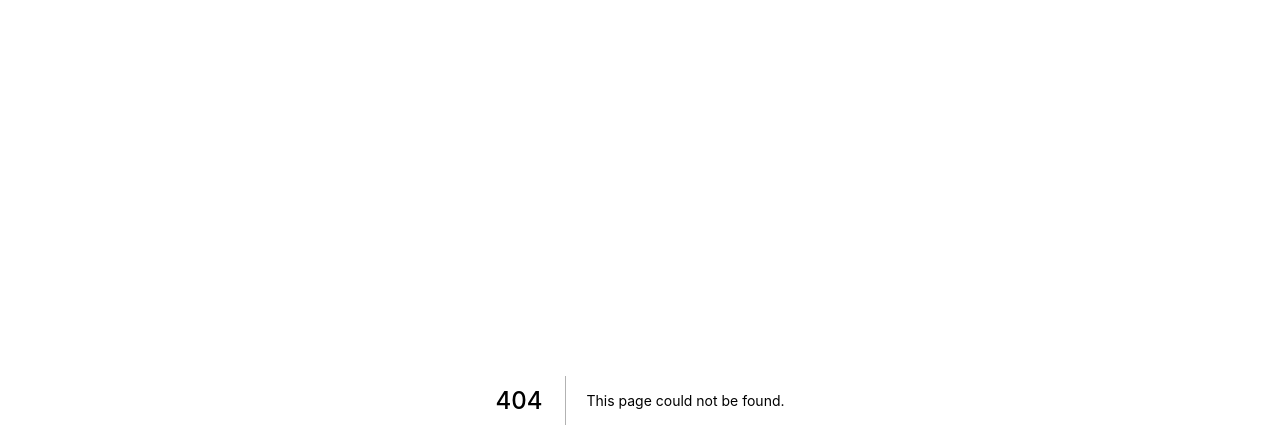
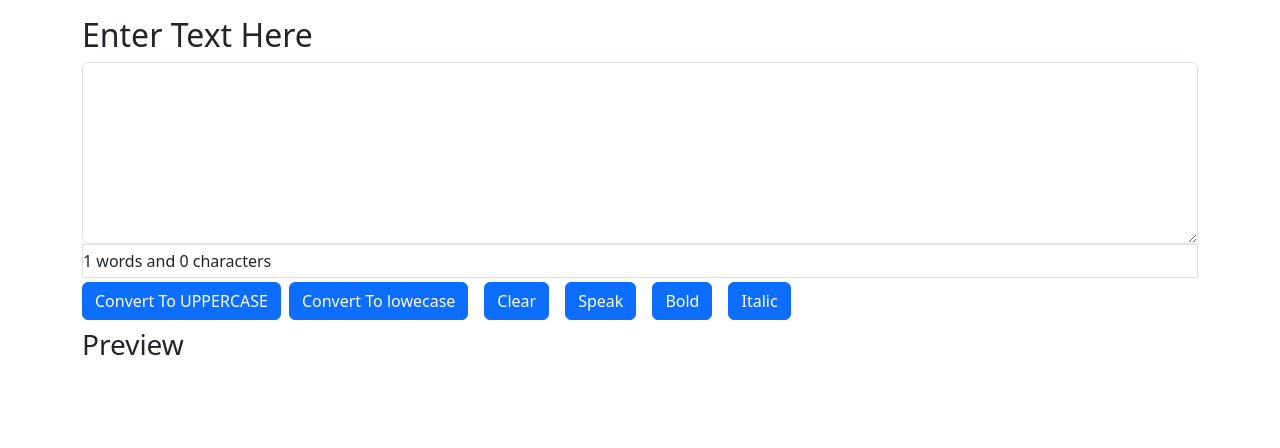
Before and after one commit to Shoaibv2/Shoaib-Khan, a Next.js app: page /components/Text in a window 1280 px wide. Before the commit this address had no page. Shown: the top 448 px of the page. Built offline with nearby package versions, Linux system fonts and the light colour scheme.

Commit message:
Add Text Count Function

```diff
--- a/pages/_app.js
+++ b/pages/_app.js
@@ -1,7 +1,25 @@
-import '../styles/globals.css'
+import "../styles/globals.css";
+import Head from "next/head";
+import Script from "next/script";
+import Header from "./components/Header";
+
+<Head>
+  <link
+    href="https://cdn.jsdelivr.net/npm/bootstrap@5.2.0-beta1/dist/css/bootstrap.min.css"
+    rel="stylesheet"
+    integrity="sha384-0evHe/X+R7YkIZDRvuzKMRqM+OrBnVFBL6DOitfPri4tjfHxaWutUpFmBp4vmVor"
+    crossorigin="anonymous"
+  ></link>
+</Head>;
 
 function MyApp({ Component, pageProps }) {
-  return <Component {...pageProps} />
+  return <Component {...pageProps} />;
 }
-
-export default MyApp
+<Script>
+  <script
+    src="https://cdn.jsdelivr.net/npm/bootstrap@5.2.0-beta1/dist/js/bootstrap.bundle.min.js"
+    integrity="sha384-pprn3073KE6tl6bjs2QrFaJGz5/SUsLqktiwsUTF55Jfv3qYSDhgCecCxMW52nD2"
+    crossorigin="anonymous"
+  ></script>
+</Script>;
+export default MyApp;
--- /dev/null
+++ b/pages/components/FeaturedSection.jsx
@@ -0,0 +1,3 @@
+export default function FeaturedSection() {
+  return;
+}
--- /dev/null
+++ b/pages/components/Header.jsx
@@ -0,0 +1,23 @@
+import "bootstrap/dist/css/bootstrap.css";
+export default function Header(props) {
+  const primaryhead = props.primaryhead;
+  const primaryLinks = [];
+  for (let x = 0; x < primaryhead.length; x++) {
+    primaryLinks.push(<a>{primaryhead[x]}</a>);
+  }
+
+  const secondaryhead = props.secondaryhead;
+  const secondaryLinks = [];
+  for (let x = 0; x < secondaryhead.length; x++) {
+    secondaryLinks.push(<a>{secondaryhead[x]}</a>);
+  }
+  return (
+    <header className="d-flex py-2 mx-2">
+      <div className="row">
+        <div className="col-1">Sk</div>
+        <div className="col-8 d-flex">{primaryLinks}</div>
+        <div className="col-3">{secondaryLinks}</div>
+      </div>
+    </header>
+  );
+}
--- /dev/null
+++ b/pages/components/Sections.jsx
@@ -0,0 +1,5 @@
+import FeaturedSection from "./FeaturedSection";
+
+export default function Sections() {
+  return <FeaturedSection />;
+}
--- /dev/null
+++ b/pages/components/Text.jsx
@@ -0,0 +1,87 @@
+import { useState } from "react";
+
+export default function Text(props) {
+  const [text, setText] = useState("");
+  const [textStyle, setTextStyle] = useState({
+    fontWeight: "",
+    fontStyle: "",
+  });
+
+  const dark = () => {
+    document.querySelector(".body").style.backgroundColor = "black";
+  };
+
+  const upperCase = () => {
+    let newtext = text.toUpperCase();
+    setText(newtext);
+  };
+
+  const lowerCase = () => {
+    let newtext = text.toLowerCase();
+    setText(newtext);
+  };
+
+  const bold = () => {
+    setTextStyle({
+      fontWeight: textStyle.fontWeight === "bold" ? "" : "bold",
+      fontStyle: textStyle.fontStyle,
+    });
+  };
+
+  const italic = () => {
+    setTextStyle({
+      fontStyle: textStyle.fontStyle === "italic" ? "" : "italic",
+      fontWeight: textStyle.fontWeight,
+    });
+  };
+
+  const clearText = () => {
+    let newtext = setText("");
+  };
+
+  const speak = () => {
+    let msg = new SpeechSynthesisUtterance();
+    msg.text = text;
+    window.speechSynthesis.speak(msg);
+  };
+
+  const onChange = (event) => {
+    setText(event.target.value);
+  };
+
+  return (
+    <div className="container mt-3">
+      <h2>Enter Text Here</h2>
+      <textarea
+        className="form-control"
+        value={text}
+        id="textBox"
+        rows="7"
+        onChange={onChange}
+      />
+      <p className="border py-1 m-0 mb-1">
+        {text.split(" ").length} words and {text.length} characters
+      </p>
+      <button className="btn btn-primary" onClick={upperCase}>
+        Convert To UPPERCASE
+      </button>
+      <button className="btn btn-primary mx-2" onClick={lowerCase}>
+        Convert To lowecase
+      </button>
+      <button className="btn btn-primary mx-2" onClick={clearText}>
+        Clear
+      </button>
+      <button className="btn btn-primary mx-2" onClick={speak}>
+        Speak
+      </button>
+      <button className="btn btn-primary mx-2" onClick={bold}>
+        Bold
+      </button>
+      <button className="btn btn-primary mx-2" onClick={italic}>
+        Italic
+      </button>
+      <h3 className="mt-2">Preview</h3>
+      <p style={textStyle}>{text}</p>
+    </div>
+  );
+}
```
Also changed, not shown: pages/index.js (+12 -65 lines).
